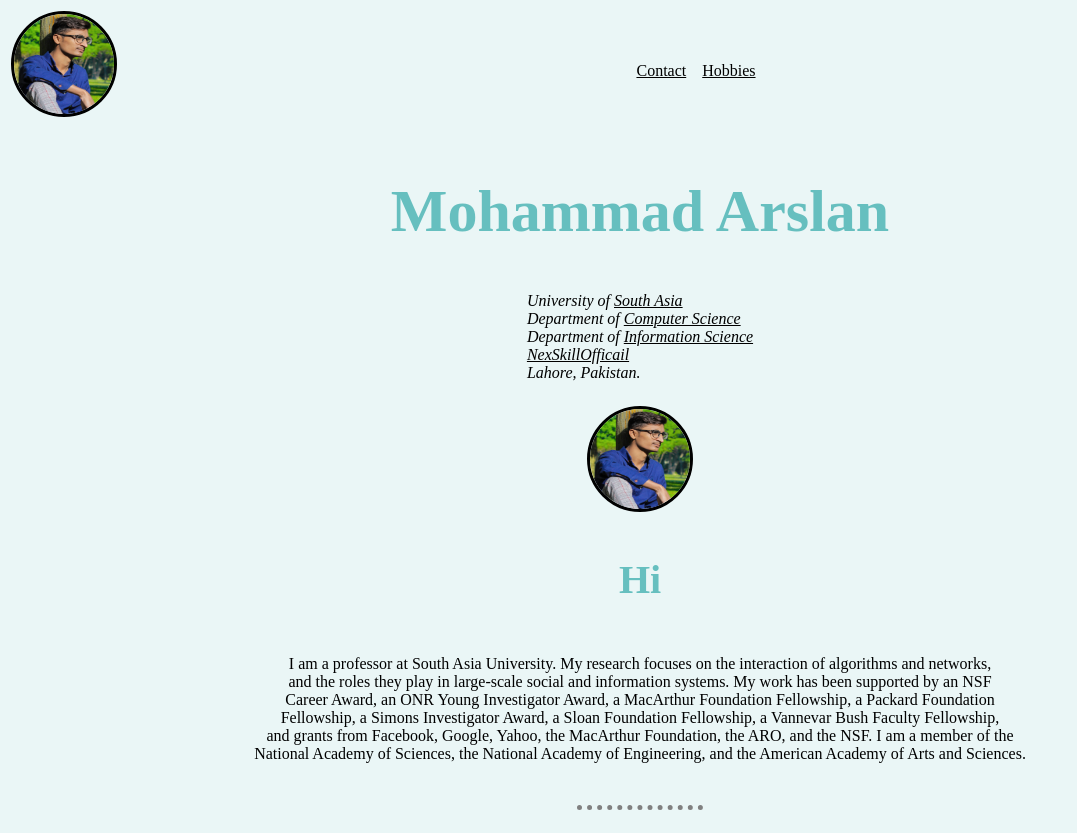
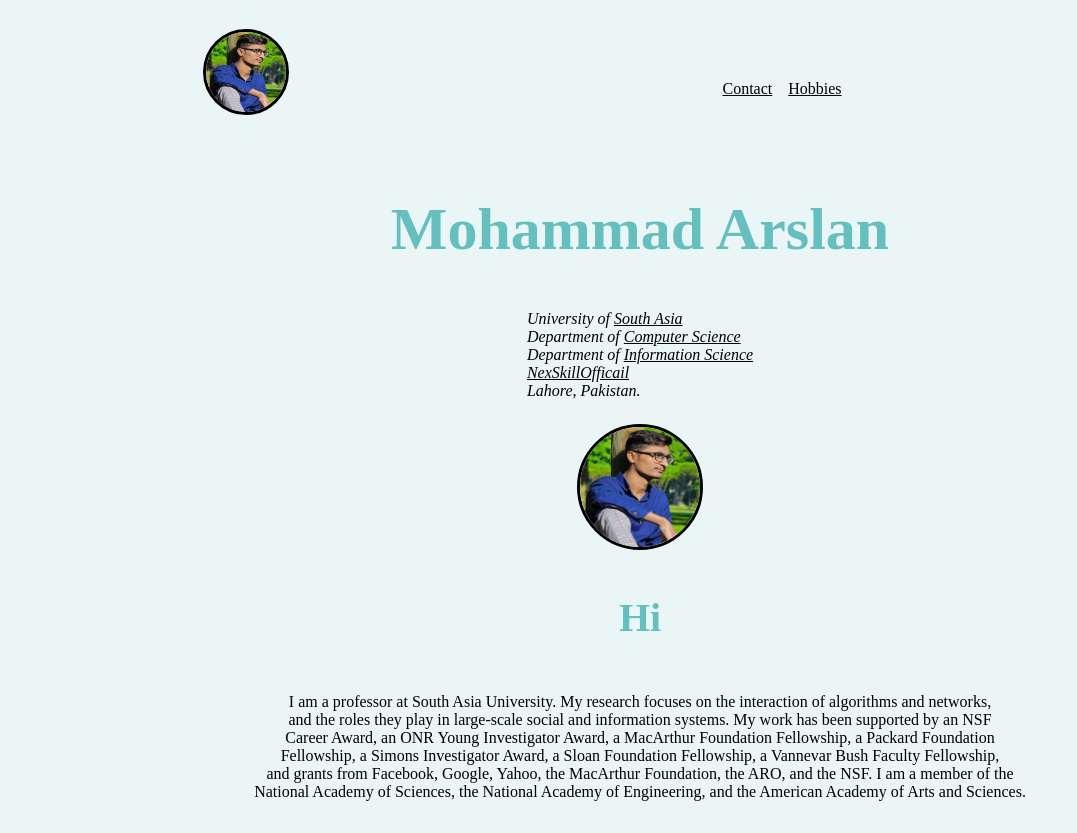
Before and after one commit to mohammadarslan-1/CV, a plain HTML site: page index.html in a window 1280 px wide. Shown: the top 833 px of the page, without its empty margins (0-1077 px from the left). Drawn offline with Linux system fonts and the light colour scheme.

Commit message:
Customize the full site

```diff
--- a/Statics/CSS/style.css
+++ b/Statics/CSS/style.css
@@ -22,11 +22,6 @@ hr {
     border-width: 5px;
     width: 10%;
 }
-img {
-    border-radius: 100%;
-    height: 100px;
-    width: 100px;
-}
 a {
     color: black;
 }
@@ -41,3 +36,13 @@ a:hover {
     width: 200px;
 }
 /* Identification */
+#img {
+    border-radius: 100%;
+    height: 80px;
+    width: 80px;
+}
+#img2 {
+    border-radius: 100%;
+    height: 120px;
+    width: 120px;
+}
--- a/index.html
+++ b/index.html
@@ -9,10 +9,12 @@
 	</head>
 	<body>
 		<center>
+			<br>
 				<table align="left">
 				<tbody>
 				<tr>
-				<td><img src="Statics/Media/MohammadArslan.jpg" alt="Mohammad Arslan Pic" border="3">
+				<td>&nbsp&nbsp&nbsp&nbsp&nbsp&nbsp&nbsp&nbsp&nbsp&nbsp&nbsp&nbsp&nbsp&nbsp&nbsp&nbsp&nbsp&nbsp&nbsp&nbsp&nbsp&nbsp&nbsp&nbsp&nbsp&nbsp&nbsp&nbsp&nbsp&nbsp&nbsp&nbsp&nbsp&nbsp&nbsp&nbsp&nbsp&nbsp&nbsp&nbsp&nbsp&nbsp&nbsp&nbsp&nbsp&nbsp&nbsp
+					<img src="Statics/Media/MohammadArslan.jpg" alt="Mohammad Arslan Pic" id="img" border="3">
 				</td>
 				</tr>
 				</tbody>
@@ -55,7 +57,7 @@
 				<table>
 					<tbody>
 						<tr>
-							<td><img src="Statics/Media/MohammadArslan.jpg" alt="Mohammad Arslan Pic" border="3"></td>
+							<td><img src="Statics/Media/MohammadArslan.jpg" id="img2" alt="Mohammad Arslan Pic" border="3"></td>
 						</tr>
 					</tbody>
 				</table>
```
Also changed, not shown: Contactinfo.html (+3 -1 lines), Hobbies.html (+0 -1 lines).
